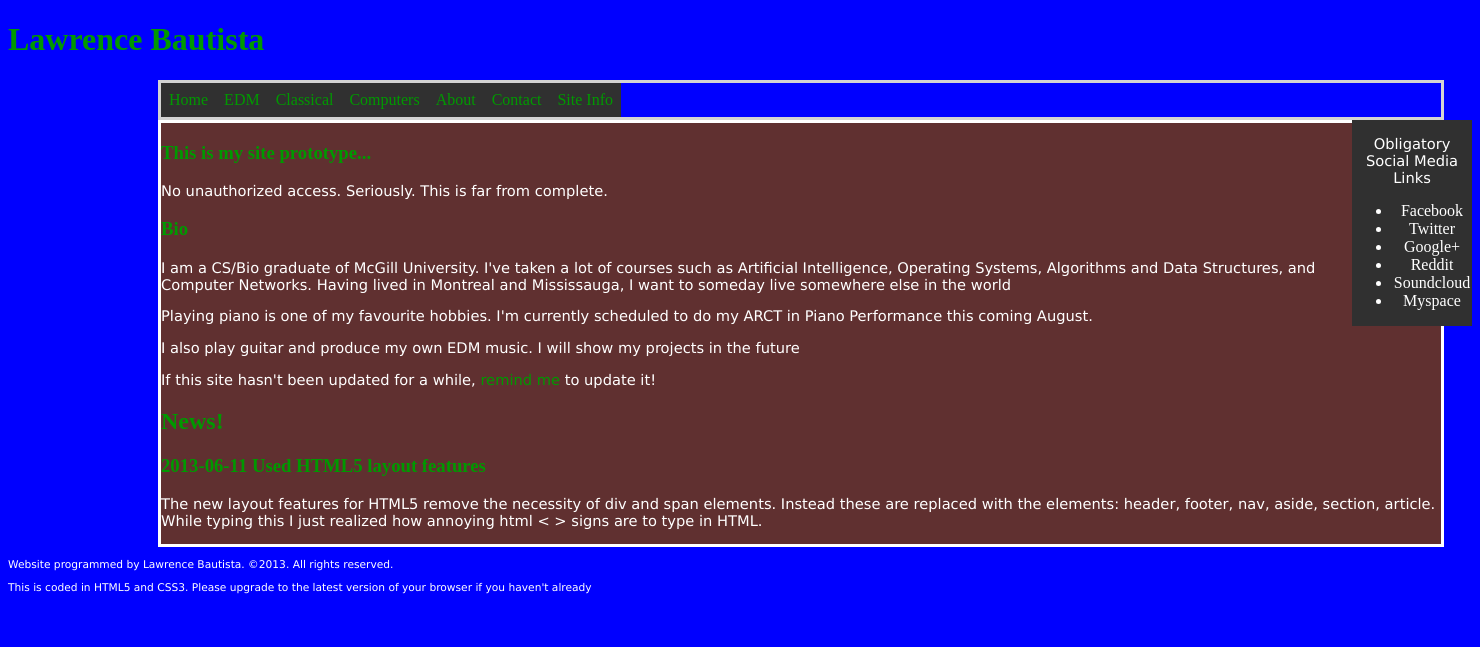
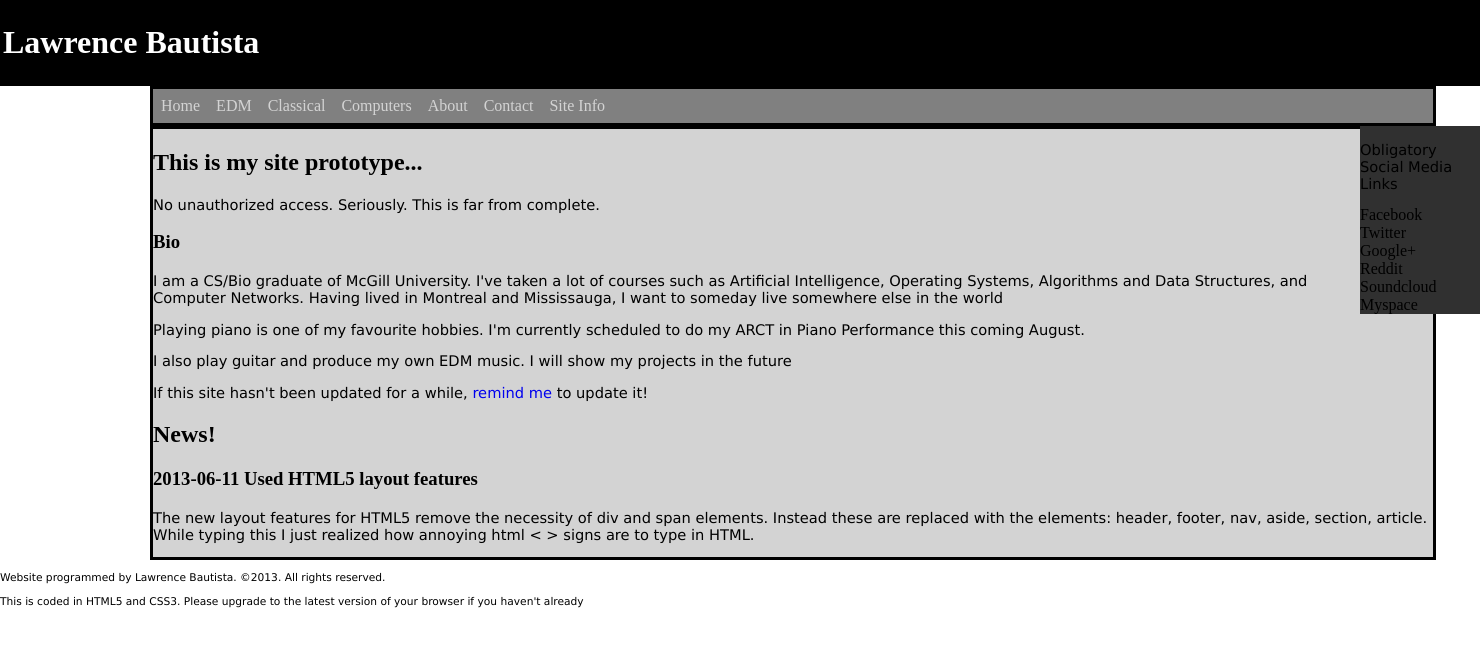
Before and after one commit to lawrencebautista/lbauti, a PHP site: page / in a window 1480 px wide. Shown: the top 647 px of the page. Run offline with PHP 8.4, Linux system fonts and the light colour scheme; some libraries are stand-ins or nearby versions.

Commit message:
Made everything work so far.

```diff
--- a/index.php
+++ b/index.php
@@ -5,20 +5,29 @@
 	<script src="//ajax.googleapis.com/ajax/libs/jquery/1.9.1/jquery.min.js"></script>
 
 	<script>
+	var currentTab = "home_tab";
+	var isSliding = false;
+
 	$(document).ready(function() {
 		$("a.navbar").click(function() {
+			if (!isSliding) {
+				isSliding = true;
 				var x = $(this).attr("id");
-			$("section.tab").slideUp(400, function() {
+				$("section#" + currentTab).slideUp(function() {
 					// Get the id of the link, parse it and then show that section
+
 					if (x==undefined) {
 						alert("The link's id is undefined");
 					}
 					else {
-					x=x.replace("_nav","_tab");
-					$("section#" + x).delay(400).slideDown("slow");
-
+						var y=x.replace("_nav","_tab");
+						$("section#" + y).slideDown(function() {
+							currentTab = y;
+							isSliding = false;
+						});
 					}
 				});
+			}
 		});
 	});
 	</script>
@@ -28,14 +37,14 @@
 
 <body>
 <header>
-	<a href="index.php" id="homelink"><h1>Lawrence Bautista</h1></a>
+	<a href="index.php" id="homelink"><h1 id="banner">Lawrence Bautista</h1></a>
 </header>
 
 <nav>
 	<ul class="navbar">
 		<li class="navbar"><a class="navbar" id="home_nav" href="#">Home</a></li>
 		<li class="navbar"><a class="navbar" id="edm_nav" href="#">EDM</a></li>
-		<li class="navbar"><a class="navbar" href="#">Classical</a></li>
+		<li class="navbar"><a class="navbar" id="classical_nav" href="#">Classical</a></li>
 		<li class="navbar"><a class="navbar" href="#">Computers</a></li>
 		<li class="navbar"><a class="navbar" href="#">About</a></li>
 		<li class="navbar"><a class="navbar" href="#">Contact</a></li>
@@ -46,7 +55,7 @@
 
 <aside>
 	<p>Obligatory Social Media Links</p>
-	<ul>
+	<ul class="links">
 		<li>Facebook</li>
 		<li>Twitter</li>
 		<li>Google+</i>
@@ -57,7 +66,7 @@
 </aside>
 
 <section class="tab" id="home_tab">
-	<h3>This is my site prototype...</h3>
+	<h2>This is my site prototype...</h2>
 	<p>No unauthorized access. Seriously. This is far from complete.</p>
 	<h3>Bio</h3>
 	<p>I am a CS/Bio graduate of McGill University. I've taken a lot of courses such as Artificial Intelligence, Operating Systems, Algorithms and Data Structures, and Computer Networks. Having lived in Montreal and Mississauga, I want to someday live somewhere else in the world</p>
@@ -67,7 +76,7 @@
 
 
 
-<h1>News!</h1>
+<h2>News!</h2>
 <article>
 	<h3>2013-06-11 Used HTML5 layout features</h3>
 	<p>The new layout features for HTML5 remove the necessity of div and span elements. Instead these are replaced with the elements: header, footer, nav, aside, section, article. While typing this I just realized how annoying html &lt &gt signs are to type in HTML.</p>
@@ -75,8 +84,16 @@
 </section>
 
 <section class="tab" id="edm_tab">
-	<h3>EDM Section</h3>
+	<h2>EDM Section</h2>
 	<p>This is the EDM section. Original tracks by yours truly a.k.a. DJ Gak 2 (not actually a DJ). Visit my <a href="https://soundcloud.com/gak2">SoundCloud</a> to listen to my tracks!</p>
+	<iframe width="100%" height="166" scrolling="no" frameborder="no" src="https://w.soundcloud.com/player/?url=http%3A%2F%2Fapi.soundcloud.com%2Ftracks%2F82818231&amp;color=ff6600&amp;auto_play=false&amp;show_artwork=true"></iframe>
+</section>
+
+<section class="tab" id="classical_tab">
+	<h2>Classical Section</h2>
+	<p>Here I will be posting my awesome classical music videos. Usually me playing the piano.</p>
+	<h3>Franz Liszt: Hungarian Rhapsody No. 2</h3>
+	<iframe width="560" height="315" src="http://www.youtube.com/embed/5hha3veKirA" frameborder="0" allowfullscreen></iframe>
 </section>
 
 <footer>
--- a/template.css
+++ b/template.css
@@ -1,6 +1,21 @@
+body {
+	margin:0;
+	padding:0;
+}
+
+a {text-decoration:none;}
+/*a:link {color:blue;}
+a:visited{color:blue;}
+a:hover{color:#FFFFFF;}
+a:active{color:#888888;}
+*/
+
 header {
+	background-color:#000000;
+	border-style:solid;
 	clear:both;
 	position:relative;
+	margin:0;
 }
 
 nav {
@@ -8,7 +23,8 @@ nav {
 	outline:0px;
 	margin:0px;
 	border-style:solid;
-	border-color:lightgray;
+	border-color:black;
+	background-color:gray;
 	/*padding:0.5em 0;*/
 	margin-left:150px;
 	margin-right:150px;
@@ -18,22 +34,25 @@ a.navbar {
 	float:left; /*Apparently you gotta float both a and ul in horizontal nav bars*/
 	padding:0.5em 0.5em;
 	display:inline;
-	background-color:#303030;
+	background-color:gray;
+}
+a.navbar:link {color:lightgray;}
+a.navbar:visited{color:lightgray;}
+a.navbar:active{color:lightblue;}
 
-}
 
 a.navbar:hover {
-/*	-moz-transform: rotate(360deg);
+	color:lightblue;
+	-moz-transform: rotate(360deg);
 	-webkit-transform: rotate(360deg);
 	-o-transform: rotate(360deg);
-	transform: rotate(360deg); */
+	transform: rotate(360deg);
 	transition-duration:1s;
 }
 
 aside {
 	position:relative;
 	float:right;
-	text-align:center;
 	width:120px;
 	outline:0px;
 	margin:0px;
@@ -46,12 +65,12 @@ aside {
 section {
 	width:1280px;
 	border-style:solid;
-	border-color:white;
+	border-color:black;
 	margin:0;
 	padding:0;
 	margin-left:150px;
 	margin-right:150px;
-	background-color:#603030;
+	background-color:lightgray;
 }
 
 section.tab {
@@ -69,11 +88,20 @@ footer p{
 	font-size:8pt;
 }
 
-body {background-color:blue; color:#FFFFFF;}
 
-h1,h2,h3 {color:#009900;}
+h1,h2,h3 {color:#000000;}
+h1#banner {color:#FFFFFF;}
 
-p {font-family:Verdana;font-size:11pt;color:#FFFFFF;}
+p {font-family:Verdana;font-size:11pt;color:#000000;}
+
+ul {
+	list-style-type:none;
+}
+
+ul.links {
+padding:0;
+margin:0;
+}
 
 ul.navbar {
 	float:left; /*Apparently you gotta float both ul and a to the left for horizontal nav bars */
@@ -86,9 +114,3 @@ ul.navbar {
 li.navbar{
 	display:inline;
 }
-
-a {text-decoration:none;}
-a:link {color:#009900;}
-a:visited{color:#009900;}
-a:hover{color:#FFFFFF;}
-a:active{color:#888888;}
```
Lines whose indentation alone changed are shown as unchanged.
